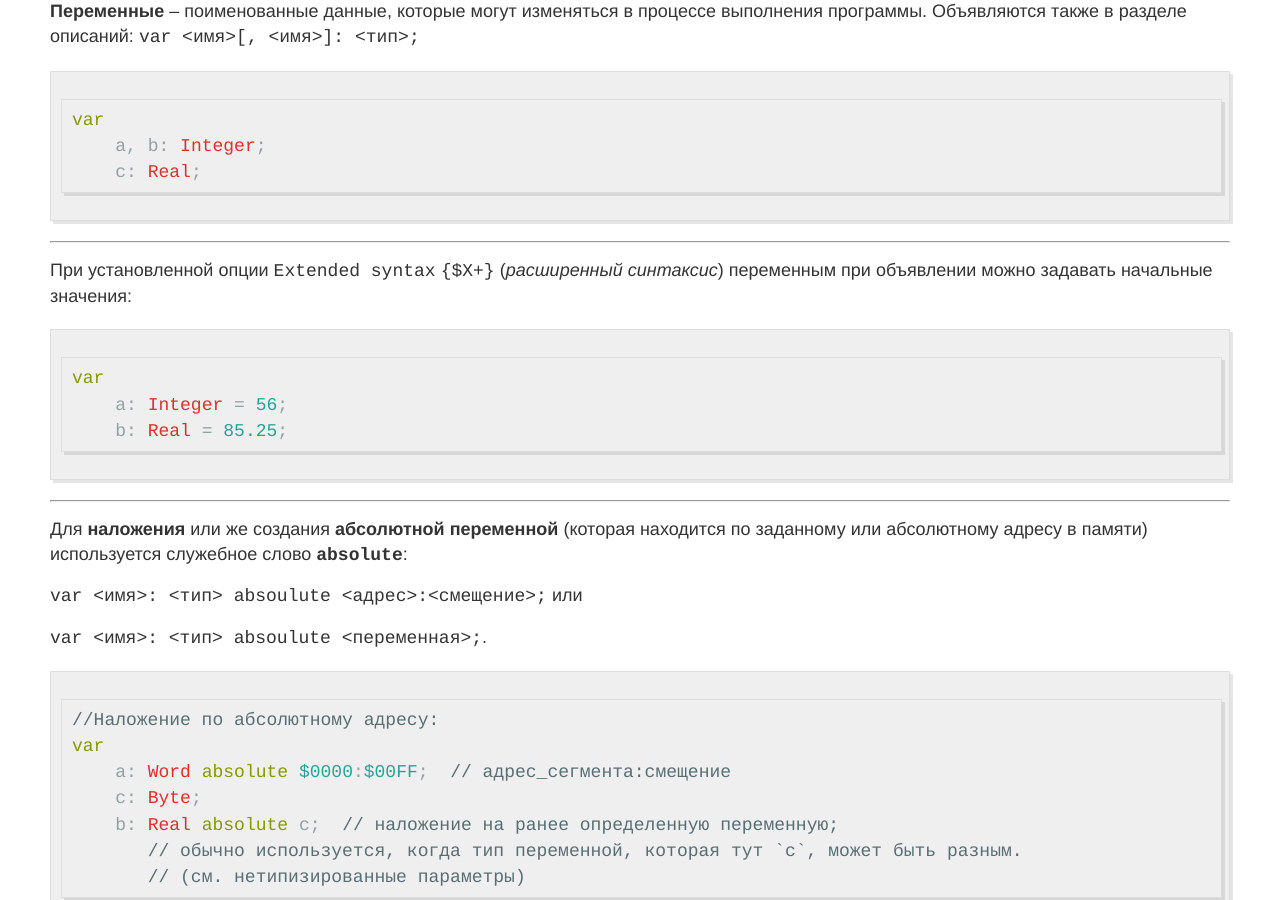
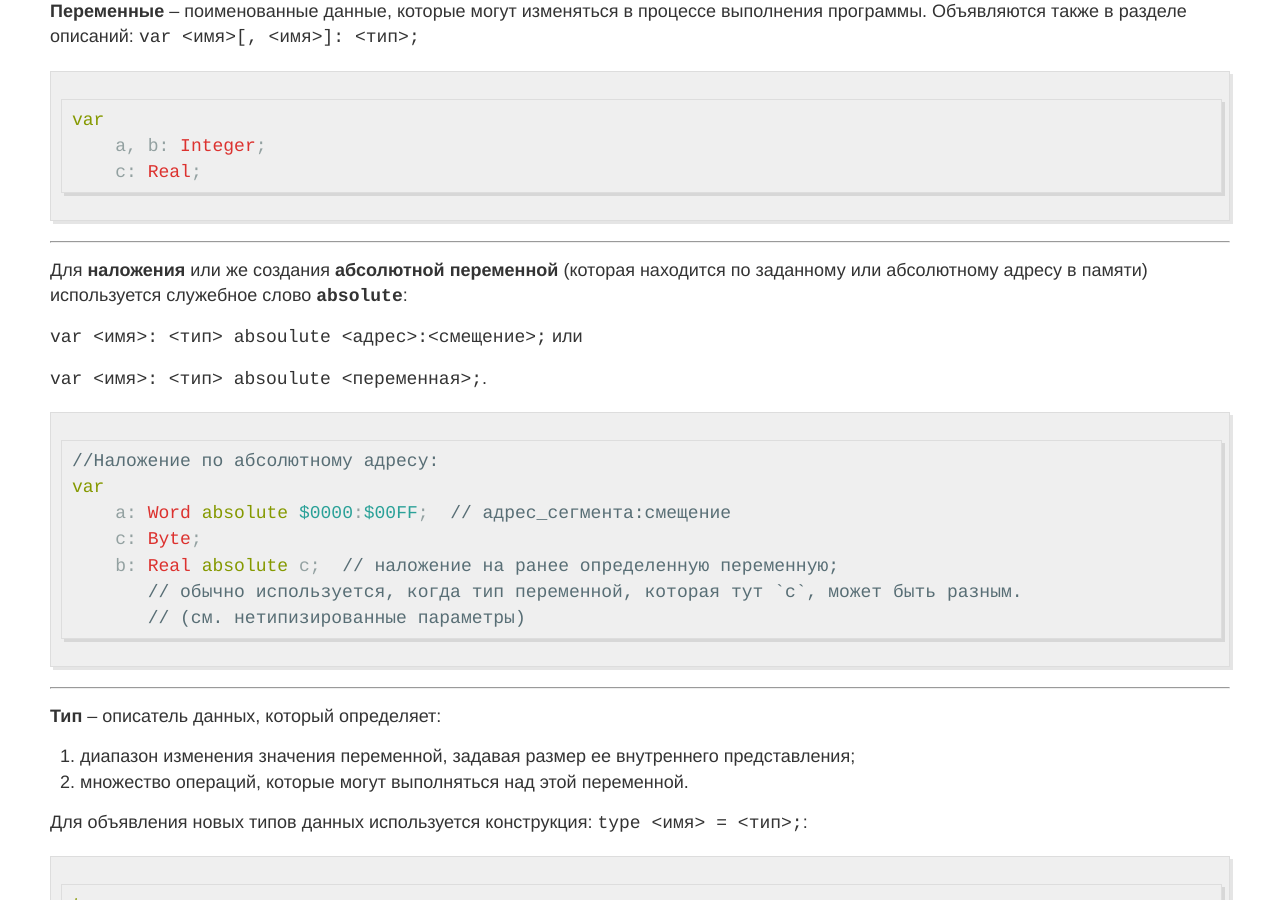
Before and after one commit to dakone22/dakone22.github.io, a Jekyll site: the page built from theory/programming_basics.md, in a window 1280 px wide and 900 px high, scrolled down 2147 px. Built offline with Jekyll 4.4.1, drawn with Linux system fonts in a browser that asks for light colours; our own code applies the rules of GitHub Pages for plain Markdown files; some of the changed text lies outside the part shown.

Commit message:
theory/programming_basics.md updated from https://stackedit.io/

````diff
--- a/theory/programming_basics.md
+++ b/theory/programming_basics.md
@@ -63,15 +63,6 @@ const
 var
     a, b: Integer;
     c: Real;
-```
-
----
-
-При установленной опции `Extended syntax` `{$X+}` (*расширенный синтаксис*) переменным при объявлении можно задавать начальные значения:
-```pascal
-var
-    a: Integer = 56;
-    b: Real = 85.25;
 ```
 
 -----
````
Also changed, not shown: other parts of theory/programming_basics.md (+0 -2 lines).
